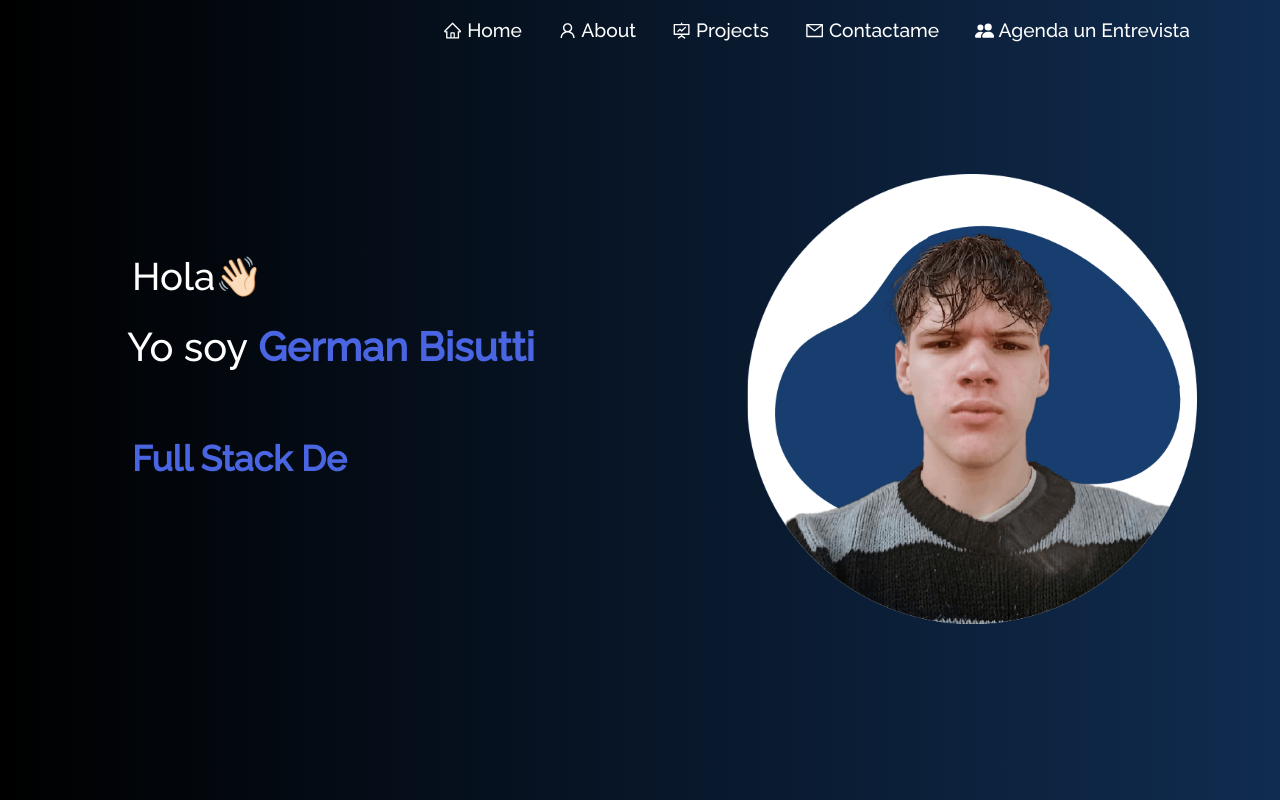
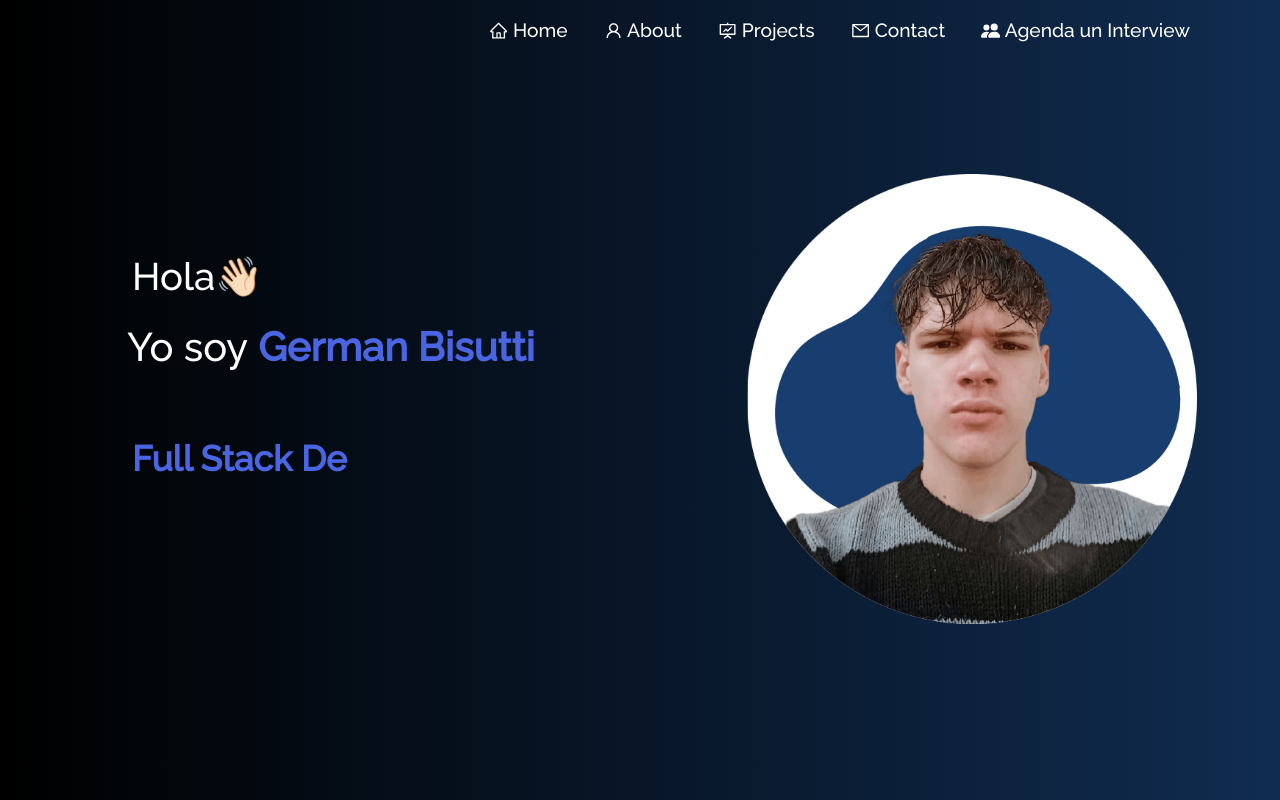
Before and after one commit to German-Bisutti/Portafolio, a React (Create React App) app: page / in a window 1280 px wide. Shown: the top 800 px of the page. Built offline with nearby package versions, Linux system fonts and the light colour scheme.

Commit message:
Commit 1.0.9

```diff
--- a/src/components/Navbar/Navbar.jsx
+++ b/src/components/Navbar/Navbar.jsx
@@ -81,7 +81,7 @@ function NavBar() {
                 onClick={() => updateExpanded(false)}
                 className="nav-link-hover"
               >
-                <AiOutlineMail style={{ marginBottom: "2px" }} /> Contactame
+                <AiOutlineMail style={{ marginBottom: "2px" }} /> Contact
               </Nav.Link>
             </Nav.Item>
             <Nav.Item>
@@ -92,7 +92,7 @@ function NavBar() {
                 className="nav-link-hover"
               >
                 <BsFillPeopleFill style={{ marginBottom: "2px" }} /> Agenda un
-                Entrevista
+                Interview
               </Nav.Link>
             </Nav.Item>
           </Nav>
```
